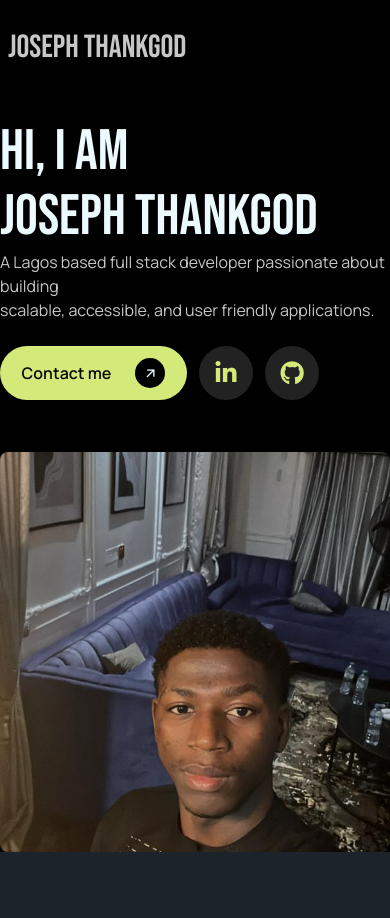
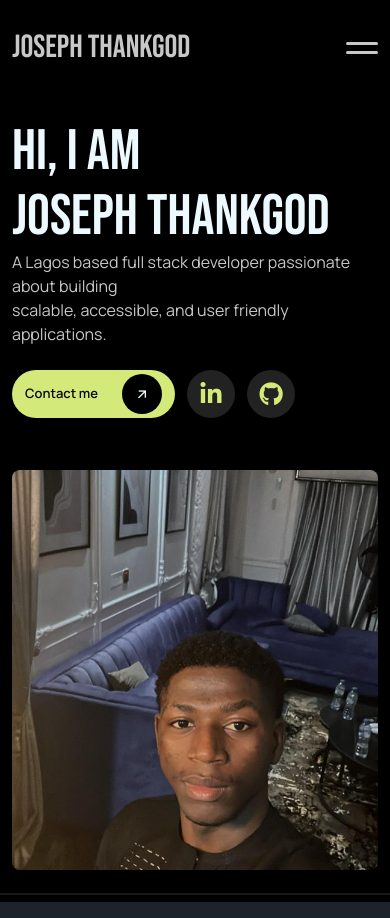
Before and after one commit to Joseph-web-create/GD-portfolio, a React (Vite) app in the folder frontend/: page / in a window 390 px wide. Before the commit the page ends 852 px from the top, so only its background shows below. Built offline with nearby package versions, Linux system fonts and the light colour scheme.

Commit message:
Head section done

```diff
--- a/frontend/src/App.css
+++ b/frontend/src/App.css
@@ -2,6 +2,7 @@
 @import url('https://fonts.googleapis.com/css2?family=Inter:ital,opsz,wght@0,14..32,100..900;1,14..32,100..900&display=swap');
 @import url('https://fonts.googleapis.com/css2?family=Manrope:wght@200..800&display=swap');
 @import "tailwindcss";
+
 @plugin "daisyui" {
   themes: dark --default
 }
--- a/frontend/src/components/Header.jsx
+++ b/frontend/src/components/Header.jsx
@@ -1,10 +1,16 @@
 import { Link } from "react-router";
 import img from "../assets/Profile.jpeg";
+import { useState } from "react";
 
 function Header() {
+  const [showMenu, setShowMenu] = useState(false);
+
+  const menuFunction = () => {
+    setShowMenu((prev) => !prev);
+  };
   return (
     <div className="mx-auto max-w-[1440px] ">
-      <div className="flex justify-between items-center lg:py-6 px-2 py-6 text-[#C7C7C7] ">
+      <div className="flex justify-between items-center lg:py-6 px-3 py-6 text-[#C7C7C7] relative">
         <h1 className="bebas-neue-regular text-[32px] hover:text-[#BBBBBB] cursor-pointer">
           Joseph ThankGod
         </h1>
@@ -19,9 +25,53 @@ function Header() {
             Contact
           </a>
         </div>
+
+        {showMenu && (
+          <div className="fixed inset-0 z-50 bg-black/50 ">
+            {/* Left drawer */}
+            <div className="absolute left-0 top-0 h-full w-72 bg-[#141313] p-6">
+              <button
+                onClick={menuFunction}
+                className="absolute right-3 top-3"
+                aria-label="Close menu"
+              >
+                <i className="ri-close-fill text-2xl"></i>
+              </button>
+
+              <nav className="mt-12 lg:hidden flex flex-col gap-5 inter text-left">
+                <a href="#work" className="hover:text-[#BBBBBB]">
+                  Work
+                </a>
+                <Link to="about-me" className="hover:text-[#BBBBBB]">
+                  About
+                </Link>
+                <a href="#contact" className="hover:text-[#BBBBBB]">
+                  Contact
+                </a>
+              </nav>
+            </div>
+          </div>
+        )}
+
+        <div
+          className="lg:hidden relative w-[32px] h-[24px] flex flex-col justify-evenly cursor-pointer"
+          onClick={menuFunction}
+        >
+          <span
+            className={`block h-[3px] w-full bg-[#C7C7C7] rounded transition-all duration-300 ease-in-out ${
+              showMenu ? "rotate-45 translate-y-[5px]" : ""
+            }`}
+          />
+
+          <span
+            className={`block h-[3px] w-full bg-[#C7C7C7] rounded transition-all duration-300 ease-in-out ${
+              showMenu ? "-rotate-45 -translate-y-[5px]" : ""
+            }`}
+          />
+        </div>
       </div>
 
-      <div className="flex items-center flex-col lg:flex-row  justify-between w-full lg:px-12 lg:py-6 px- mt-6">
+      <div className="flex items-center flex-col lg:flex-row  justify-between w-full lg:px-12 lg:py-6 px-3 mt-6">
         <div>
           <h1 className="bebas-neue-regular lg:text-[101px] text-[57px] lg:leading-[90px] leading-[65px]">
             HI, I AM <br /> JOSEPH THANKGOD
@@ -33,23 +83,23 @@ function Header() {
 
           <div className="flex items-center gap-3 mt-6 ">
             <a
-              className="flex bg-[#D3E97A]  hover:bg-[#BDD166] w-[187px] gap-6 justify-center items-center p-3 rounded-full "
+              className="flex bg-[#D3E97A]  hover:bg-[#BDD166] w-[163px] lg:w-[187px] gap-6 justify-center items-center h-[48px] lg:h-[54px] rounded-full "
               href="#contact"
             >
-              <p className=" text-[#0A0A0A] font-semibold manrope">
+              <p className=" text-[#0A0A0A] font-semibold manrope text-[13px] lg:text-[16px]">
                 Contact me
               </p>
 
-              <div className="bg-black lg:h-[16px] lg:w-[16px] h-[30px] w-[30px] rounded-full flex items-center justify-center ">
+              <div className="bg-black lg:h-[16px] lg:w-[16px] h-[40px] w-[40px] rounded-full flex items-center justify-center ">
                 <i className="ri-arrow-right-up-line lg:hidden"></i>
               </div>
             </a>
 
-            <div className="flex gap-3">
+            <div className="flex gap-3 items-center">
               <a
                 href="https://www.linkedin.com/in/joseph-thankgod-3b3a08308?utm_source=share&utm_campaign=share_via&utm_content=profile&utm_medium=ios_app"
                 target="_blank"
-                className="bg-[#222222] h-[54px] w-[54px] rounded-full flex items-center justify-center "
+                className="bg-[#222222] lg:h-[54px] lg:w-[54px] w-[48px] h-[48px] rounded-full flex items-center justify-center "
               >
                 <i className="fa-brands fa-linkedin-in text-[#D3E97A] text-2xl hover:text-[#BDD166]"></i>
               </a>
@@ -57,14 +107,14 @@ function Header() {
               <a
                 href="https://github.com/Joseph-web-create"
                 target="_blank"
-                className="bg-[#222222] h-[54px] w-[54px] rounded-full flex items-center justify-center"
+                className="bg-[#222222] lg:w-[54px] w-[48px] h-[48px] rounded-full flex items-center justify-center"
               >
                 <i className="fa-brands fa-github text-[#D3E97A] hover:text-[#BDD166] text-2xl"></i>
               </a>
             </div>
           </div>
         </div>
-        <div className="lg:w-[600px] w-full mt-8">
+        <div className="lg:w-[600px] w-full mt-8 lg:mt-0">
           <img
             src={img}
             alt="My profile Img"
--- a/frontend/src/pages/HomePage.jsx
+++ b/frontend/src/pages/HomePage.jsx
@@ -5,6 +5,7 @@ const HomePage = () => {
   return (
     <div>
       <Header />
+      <div className="divider"/>
     </div>
   );
 };
```
